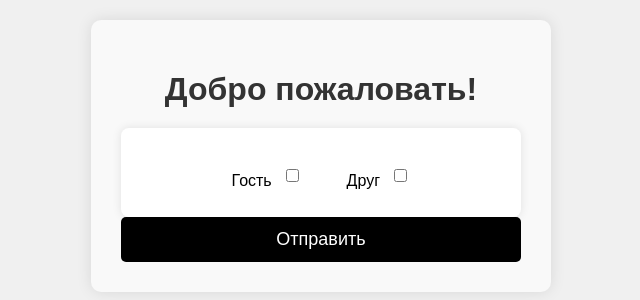
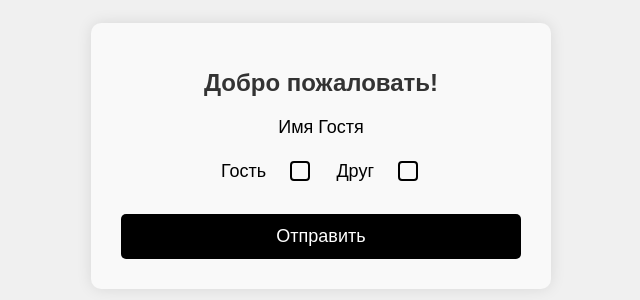
Before and after one commit to LexusQr/CheckIn, a plain HTML site: page index.html in a window 1280 px wide. Shown: the part 244-544 px from the top of the page, without its empty margins (319-959 px from the left). Drawn offline with Linux system fonts and the light colour scheme.

Commit message:
Update index.html

```diff
--- a/index.html
+++ b/index.html
@@ -15,7 +15,6 @@
             background-color: #f0f0f0;
         }
 
-
         .container {
             background-color: #f9f9f9;
             padding: 30px;
@@ -26,40 +25,64 @@
             text-align: center;
         }
 
-        #patronymic, #name {
-            width: 100%;
-            max-width: 400px;
+        h1 {
+            color: #333;
+            margin-bottom: 20px;
+            font-size: 24px;
         }
 
-        h1, h2 {
-            color: #333;
+        #guest-info {
             margin-bottom: 20px;
         }
 
-        .input-group {
-            margin-bottom: 20px;
-            text-align: left;
+        #guest-name {
+            font-size: 18px;
+            margin-bottom: 15px;
         }
 
-        label {
-            font-size: 16px;
-            margin-bottom: 8px;
-            display: block;
+        .checkbox-group {
+            display: flex;
+            align-items: center;
+            gap: 10px;
         }
 
-        input[type="text"],
-        input[type="checkbox"] {
-            padding: 10px;
-            margin-bottom: 15px;
-            border: 1px solid #000000;
-            border-radius: 5px;
-            font-size: 16px;
-            box-sizing: border-box;
+        .checkbox-group label {
+            font-size: 18px;
+            margin-right: 10px;
+        }
+
+        .checkbox-group input[type="checkbox"] {
+            width: 20px;
+            height: 20px;
+            border: 2px solid #000;
+            border-radius: 4px;
+            appearance: none;
+            -webkit-appearance: none;
+            -moz-appearance: none;
+            cursor: pointer;
+            position: relative;
+        }
+
+        .checkbox-group input[type="checkbox"]:checked {
+            background-color: #000;
+        }
+
+        .checkbox-group input[type="checkbox"]:checked::after {
+            content: '';
+            display: block;
+            width: 5px;
+            height: 10px;
+            border: solid white;
+            border-width: 0 2px 2px 0;
+            transform: rotate(45deg);
+            position: absolute;
+            /* top: 2px; */
+            left: 5px;
         }
 
         #submit-btn {
-            background-color: #000000;
-            color: #ffffff;
+            background-color: #000;
+            color: #fff;
             border: none;
             padding: 12px 20px;
             border-radius: 5px;
@@ -68,72 +91,53 @@
             width: 100%;
         }
 
-        .submit-button:hover {
-            background-color: #333333;
+        #submit-btn:hover {
+            background-color: #333;
         }
 
-        .checkbox-group {
-            text-align: center;
-            margin-top: 20px;
+        .aaa {
+            margin: 0 auto;
+            display: flex;
+            justify-content: space-between;
+            max-width: 200px;
+            margin-bottom: 30px;
         }
-
-        .checkbox-group label {
-            display: inline-block;
-            margin: 0 20px; /* Расстояние между чекбоксами */
-            font-size: 16px;
-            vertical-align: middle;
-          }
-
-          .checkbox-group input[type="checkbox"] {
-            vertical-align: middle;
-            margin-left: 10px; /* Расстояние между текстом и чекбоксом */
-          }
-
-        #guest-info {
-            text-align: center;
-            background-color: #fff;
-            padding: 20px;
-            border-radius: 8px;
-            box-shadow: 0 0 10px rgba(0, 0, 0, 0.1);
-        }
-
-         #guest-name {
-            font-size: 18px;
-            margin-bottom: 15px;
-          }
 
         @media (max-width: 600px) {
             .container {
                 padding: 20px;
             }
 
-            label {
-                font-size: 14px;
+            h1 {
+                font-size: 20px;
             }
 
-            .submit-button {
+            .checkbox-group label {
+                font-size: 16px;
+            }
+
+            #submit-btn {
                 font-size: 16px;
                 padding: 10px 18px;
             }
         }
-
     </style>
 </head>
 <body>
     <div class="container">
         <h1>Добро пожаловать!</h1>
-        <div id="guest-info" class="checkbox-group">
-          <p id="guest-name"></p>
-          <div>
-            <label>
-              Гость
-              <input type="checkbox" id="guest-checkbox">
-            </label>
-            <label>
-              Друг
-              <input type="checkbox" id="friend-checkbox">
-            </label>
-          </div>
+        <div id="guest-info">
+            <p id="guest-name">Имя Гостя</p>
+        </div>
+        <div class="aaa">
+            <div class="checkbox-group">
+                <label for="guest-checkbox">Гость</label>
+                <input type="checkbox" id="guest-checkbox">
+            </div>
+            <div class="checkbox-group">
+                <label for="friend-checkbox">Друг</label>
+                <input type="checkbox" id="friend-checkbox">
+            </div>
         </div>
         <button id="submit-btn">Отправить</button>
     </div>
```
